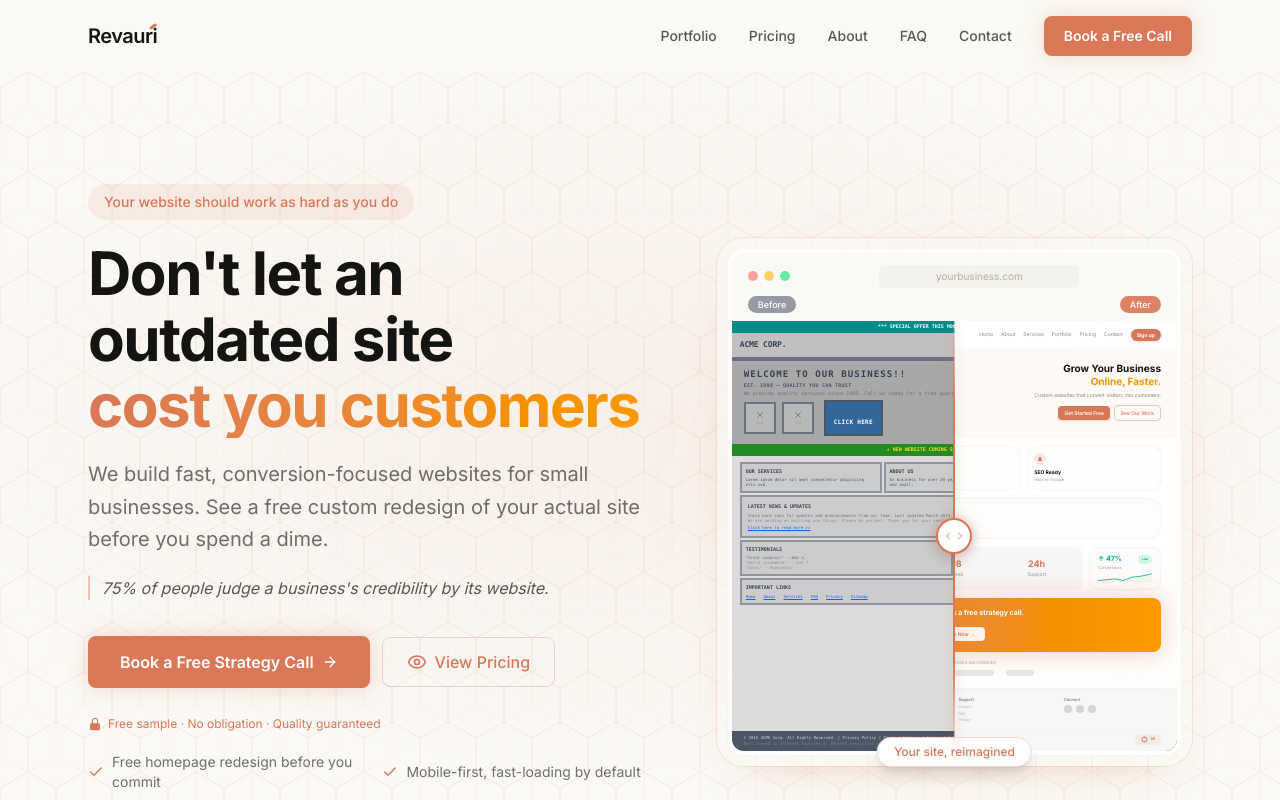
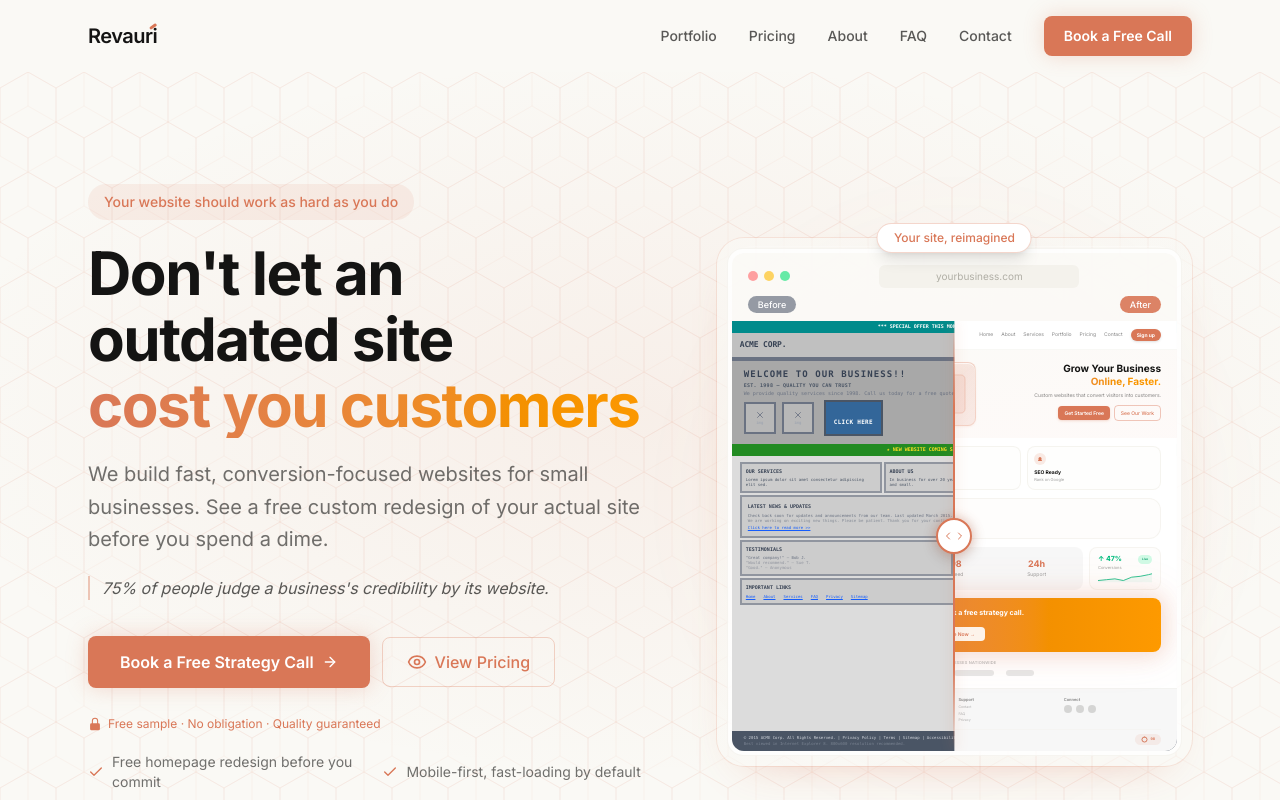
Before and after one commit to Revauri/revauri-sites, a Next.js app in the folder revauri-site/: page / in a window 1280 px wide. Shown: the top 800 px of the page. Built offline with nearby package versions, Linux system fonts and the light colour scheme.

Commit message:
Polish hero mockup thumbnails; fix BlendedDemoFrame z-stacking

```diff
--- a/revauri-site/components/blended-demo-frame.tsx
+++ b/revauri-site/components/blended-demo-frame.tsx
@@ -4,18 +4,18 @@
  * Adapted from the Ultaura landing page pattern, re-themed for Revauri's
  * brand-orange (#D97757) palette.
  *
- * Visual layers (outside → inside):
- *  1. OUTER GLOW        — soft orange radial gradient, blurred behind the card
- *  2. TOP HIGHLIGHT      — white radial gradient at top for a glossy sheen
- *  3. MAIN FRAME         — gradient bg + thin ring + orange drop-shadow
- *  4. EDGE VIGNETTE      — radial mask + inset shadow that fades edges inward
- *  5. GLOSSY INSET       — top white line + bottom dark shadow for depth
+ * Visual layers (back → front, z-index):
+ *  1. OUTER GLOW        — z-0, soft orange radial gradient behind the card
+ *  2. TOP HIGHLIGHT      — z-0, white radial gradient at top
+ *  3. GLOSSY INSET       — z-1, inset top highlight (under main frame so floating UI stays visible)
+ *  4. EDGE VIGNETTE      — (removed)
+ *  5. MAIN FRAME         — z-10, gradient bg + ring + drop-shadow + children
  *
  * Tweak guide:
  *  • Glow color/spread  → layer 1 rgba values & -inset-7 / blur-2xl
- *  • Ring brightness     → ring-brand-orange/<opacity> on layer 3
- *  • Drop-shadow color   → shadow-[…] rgba on layer 3
- *  • Top shine intensity → layer 2 & layer 5 white alpha values
+ *  • Ring brightness     → ring-brand-orange/<opacity> on main frame
+ *  • Drop-shadow color   → shadow-[…] rgba on main frame
+ *  • Top shine intensity → layer 2 & glossy inset white alpha values
  *  • Inner fade strength → edgeFade percentages & layer 4 inset shadow alpha
  */
 
@@ -25,27 +25,27 @@ function BlendedDemoFrame(props: React.PropsWithChildren<{ className?: string }>
       {/* 1 · OUTER GLOW — orange radial blur behind the entire frame */}
       <div
         aria-hidden="true"
-        className="pointer-events-none absolute -inset-7 rounded-[2rem] bg-[radial-gradient(ellipse_at_center,rgba(217,119,87,0.18)_0%,rgba(217,119,87,0.06)_38%,rgba(217,119,87,0)_72%)] blur-2xl"
+        className="pointer-events-none absolute -inset-7 z-0 rounded-[2rem] bg-[radial-gradient(ellipse_at_center,rgba(217,119,87,0.18)_0%,rgba(217,119,87,0.06)_38%,rgba(217,119,87,0)_72%)] blur-2xl"
       />
 
       {/* 2 · TOP HIGHLIGHT — subtle white sheen at the top */}
       <div
         aria-hidden="true"
-        className="pointer-events-none absolute inset-3 rounded-[1.7rem] bg-[radial-gradient(ellipse_at_top,rgba(255,255,255,0.30)_0%,rgba(255,255,255,0)_62%)]"
+        className="pointer-events-none absolute inset-3 z-0 rounded-[1.7rem] bg-[radial-gradient(ellipse_at_top,rgba(255,255,255,0.30)_0%,rgba(255,255,255,0)_62%)]"
+      />
+
+      {/* 4 · EDGE VIGNETTE — removed (was adding a gray overlay) */}
+
+      {/* 5 · GLOSSY INSET — sits under the main frame so floating UI (e.g. hero pill) stays visible */}
+      <div
+        aria-hidden="true"
+        className="pointer-events-none absolute inset-2 z-[1] rounded-[1.8rem] shadow-[inset_0_1px_0_rgba(255,255,255,0.40)]"
       />
 
       {/* 3 · MAIN FRAME — gradient bg, ring border, and orange drop-shadow */}
-      <div className="relative rounded-[1.7rem] bg-gradient-to-br from-brand-cream/70 via-brand-cream/35 to-transparent p-2.5 ring-1 ring-brand-orange/15 shadow-[0_20px_45px_-30px_rgba(217,119,87,0.45)] dark:from-brand-dark/70 dark:via-brand-dark/35">
+      <div className="relative z-10 rounded-[1.7rem] bg-gradient-to-br from-brand-cream/70 via-brand-cream/35 to-transparent p-2.5 ring-1 ring-brand-orange/15 shadow-[0_20px_45px_-30px_rgba(217,119,87,0.45)] dark:from-brand-dark/70 dark:via-brand-dark/35">
         <div className="rounded-[1.35rem]">{props.children}</div>
       </div>
-
-      {/* 4 · EDGE VIGNETTE — removed (was adding a gray overlay) */}
-
-      {/* 5 · GLOSSY INSET — top white highlight only (bottom shadow removed) */}
-      <div
-        aria-hidden="true"
-        className="pointer-events-none absolute inset-2 rounded-[1.8rem] shadow-[inset_0_1px_0_rgba(255,255,255,0.40)]"
-      />
     </div>
   );
 }
--- a/revauri-site/components/hero.tsx
+++ b/revauri-site/components/hero.tsx
@@ -40,7 +40,8 @@ function BeforeAfterMockup() {
 
   return (
     <BlendedDemoFrame>
-    <div className="relative rounded-2xl border border-brand-light-gray/40 bg-brand-white/80 p-1 dark:border-brand-mid-gray/20 dark:bg-[#1a1a19]/80">
+    <>
+    <div className="rounded-2xl border border-brand-light-gray/40 bg-brand-white/80 p-1 dark:border-brand-mid-gray/20 dark:bg-[#1a1a19]/80">
       {/* Mock browser chrome */}
       <div className="rounded-t-xl bg-brand-cream/80 px-4 pt-3 pb-2 dark:bg-brand-dark/80">
         <div className="flex items-center gap-2">
@@ -191,21 +192,96 @@ function BeforeAfterMockup() {
             {/* Hero section with subtle gradient bg */}
             <div className="bg-gradient-to-br from-brand-cream/80 to-brand-orange/[0.04] px-4 py-3 dark:from-brand-dark dark:to-brand-orange/[0.03]">
               <div className="flex items-start gap-2">
-                {/* Two hero image placeholders — left side */}
+                {/* Hero image placeholders — left side */}
                 <div className="flex shrink-0 gap-1.5">
-                  <div className="h-16 w-[4.5rem] rounded-lg bg-gradient-to-br from-brand-orange/15 to-brand-orange/5 dark:from-brand-orange/10 dark:to-brand-orange/[0.02]">
-                    <div className="flex h-full w-full flex-col items-center justify-center gap-0.5">
-                      <div className="h-3 w-3 rounded-full bg-brand-orange/20" />
-                      <div className="h-0.5 w-7 rounded bg-brand-orange/15" />
-                      <div className="h-0.5 w-5 rounded bg-brand-orange/10" />
-                    </div>
+                  {/* Hero thumb — landscape / photography */}
+                  <div className="relative h-16 w-[4.5rem] overflow-hidden rounded-lg border border-brand-orange/22 bg-gradient-to-br from-brand-cream via-brand-orange/[0.2] to-brand-orange/[0.1] shadow-[inset_0_1px_0_rgba(255,255,255,0.65),0_1px_2px_rgba(217,119,87,0.1)] dark:border-white/12 dark:from-[#34312e] dark:via-brand-orange/[0.22] dark:to-[#1f1e1c] dark:shadow-[inset_0_1px_0_rgba(255,255,255,0.1),0_1px_2px_rgba(0,0,0,0.2)]">
+                    <div
+                      aria-hidden
+                      className="pointer-events-none absolute inset-0 bg-[radial-gradient(ellipse_90%_60%_at_35%_-10%,rgba(255,255,255,0.72)_0%,transparent_55%)] opacity-85 dark:opacity-55"
+                    />
+                    <svg
+                      className="relative h-full w-full p-1"
+                      viewBox="0 0 52 44"
+                      fill="none"
+                      aria-hidden
+                    >
+                      <rect
+                        x="4"
+                        y="5"
+                        width="44"
+                        height="34"
+                        rx="3"
+                        className="fill-brand-orange/[0.11] stroke-brand-orange/30 dark:fill-white/[0.08] dark:stroke-white/16"
+                        strokeWidth="0.75"
+                      />
+                      <circle cx="38" cy="14" r="4" className="fill-brand-orange/45 dark:fill-brand-orange/55" />
+                      <path
+                        d="M8 32 L18 22 L26 28 L34 18 L44 26 V36 H8 Z"
+                        className="fill-brand-orange/28 dark:fill-brand-orange/38"
+                      />
+                    </svg>
                   </div>
-                  <div className="h-16 w-[4.5rem] rounded-lg bg-gradient-to-br from-brand-orange/10 to-brand-cream/50 dark:from-brand-orange/8 dark:to-brand-mid-gray/5">
-                    <div className="flex h-full w-full flex-col items-center justify-center gap-0.5">
-                      <div className="h-3 w-3 rounded bg-brand-orange/15" />
-                      <div className="h-0.5 w-7 rounded bg-brand-orange/12" />
-                      <div className="h-0.5 w-5 rounded bg-brand-orange/8" />
-                    </div>
+                  {/* Hero thumb — product / UI frame */}
+                  <div className="relative h-16 w-[4.5rem] overflow-hidden rounded-lg border border-brand-orange/18 bg-gradient-to-br from-white via-brand-cream/95 to-brand-orange/[0.14] shadow-[inset_0_1px_0_rgba(255,255,255,0.75),0_1px_2px_rgba(217,119,87,0.09)] dark:border-white/10 dark:from-[#2e2c29] dark:via-brand-mid-gray/28 dark:to-[#1c1b1a] dark:shadow-[inset_0_1px_0_rgba(255,255,255,0.08),0_1px_2px_rgba(0,0,0,0.25)]">
+                    <div
+                      aria-hidden
+                      className="pointer-events-none absolute inset-0 bg-[radial-gradient(ellipse_80%_50%_at_80%_0%,rgba(217,119,87,0.2)_0%,transparent_50%)] dark:bg-[radial-gradient(ellipse_80%_50%_at_80%_0%,rgba(217,119,87,0.32)_0%,transparent_50%)]"
+                    />
+                    <svg
+                      className="relative h-full w-full p-1"
+                      viewBox="0 0 52 44"
+                      fill="none"
+                      aria-hidden
+                    >
+                      <rect
+                        x="9"
+                        y="7"
+                        width="34"
+                        height="30"
+                        rx="3.5"
+                        className="fill-brand-orange/[0.1] stroke-brand-orange/26 dark:fill-white/[0.06] dark:stroke-white/18"
+                        strokeWidth="0.75"
+                      />
+                      <rect x="14" y="12" width="22" height="2.25" rx="1" className="fill-brand-orange/32 dark:fill-brand-orange/48" />
+                      <rect x="14" y="17" width="16" height="2" rx="1" className="fill-brand-orange/22 dark:fill-brand-orange/32" />
+                      <rect x="14" y="22" width="18" height="2" rx="1" className="fill-brand-orange/16 dark:fill-brand-orange/24" />
+                      <rect x="14" y="27" width="12" height="2" rx="1" className="fill-brand-orange/12 dark:fill-brand-orange/18" />
+                    </svg>
+                  </div>
+                  {/* Hero thumb — video / motion */}
+                  <div className="relative h-16 w-[4.5rem] overflow-hidden rounded-lg border border-brand-orange/20 bg-gradient-to-br from-brand-cream/95 via-brand-orange/[0.16] to-brand-orange/[0.12] shadow-[inset_0_1px_0_rgba(255,255,255,0.7),0_1px_2px_rgba(217,119,87,0.09)] dark:border-white/11 dark:from-[#32302d] dark:via-brand-orange/[0.18] dark:to-[#1a1918] dark:shadow-[inset_0_1px_0_rgba(255,255,255,0.09),0_1px_2px_rgba(0,0,0,0.22)]">
+                    <div
+                      aria-hidden
+                      className="pointer-events-none absolute inset-0 bg-[radial-gradient(ellipse_70%_55%_at_20%_100%,rgba(217,119,87,0.22)_0%,transparent_55%)] dark:bg-[radial-gradient(ellipse_70%_55%_at_20%_100%,rgba(217,119,87,0.35)_0%,transparent_55%)]"
+                    />
+                    <svg
+                      className="relative h-full w-full p-1"
+                      viewBox="0 0 52 44"
+                      fill="none"
+                      aria-hidden
+                    >
+                      <rect
+                        x="5"
+                        y="6"
+                        width="42"
+                        height="32"
+                        rx="3.5"
+                        className="fill-brand-orange/[0.09] stroke-brand-orange/28 dark:fill-white/[0.05] dark:stroke-white/15"
+                        strokeWidth="0.75"
+                      />
+                      <circle
+                        cx="26"
+                        cy="22"
+                        r="7"
+                        className="fill-brand-orange/25 stroke-brand-orange/35 dark:fill-brand-orange/30 dark:stroke-brand-orange/45"
+                        strokeWidth="0.75"
+                      />
+                      <path
+                        d="M24 18.5 L30.5 22 L24 25.5 V18.5Z"
+                        className="fill-brand-cream dark:fill-brand-cream/95"
+                      />
+                    </svg>
                   </div>
                 </div>
                 {/* Text — right-aligned */}
@@ -397,12 +473,13 @@ function BeforeAfterMockup() {
         )}
 
       </div>
+    </div>
 
-      {/* Floating label */}
-      <div className="absolute -bottom-3 left-1/2 -translate-x-1/2 rounded-full border border-brand-orange/30 bg-brand-white px-4 py-1.5 text-xs font-medium text-brand-orange shadow-lg dark:bg-brand-dark">
-        Your site, reimagined
-      </div>
+    {/* Outer frame top edge (half above / half inside) */}
+    <div className="absolute left-1/2 top-0 z-50 -translate-x-1/2 -translate-y-1/2 rounded-full border border-brand-orange/30 bg-brand-white px-4 py-1.5 text-xs font-medium text-brand-orange shadow-lg dark:bg-brand-dark">
+      Your site, reimagined
     </div>
+    </>
     </BlendedDemoFrame>
   );
 }
```
